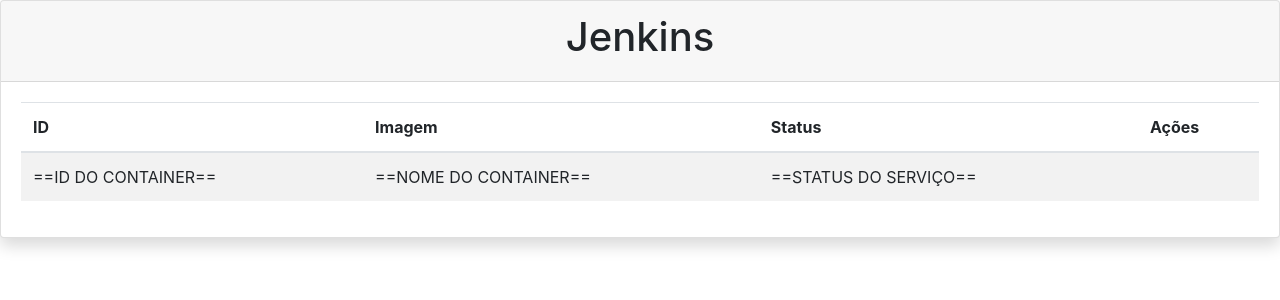
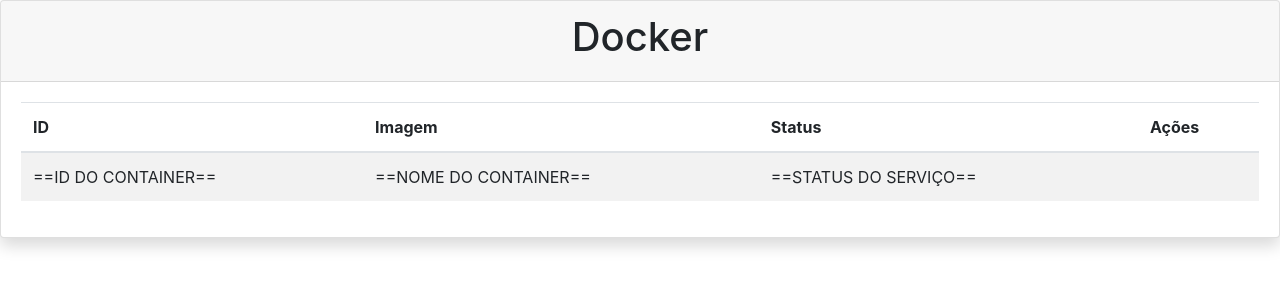
Before and after one commit to sussusinha/dashboard, a Flask app: page /docker in a window 1280 px wide. Shown: the top 300 px of the page. Run offline with Flask 2, Linux system fonts and the light colour scheme; some libraries are stand-ins or nearby versions.

Commit message:
Aula 3.2

```diff
--- a/templates/docker.html
+++ b/templates/docker.html
@@ -3,7 +3,7 @@
 {% block content %}
 <div class="card shadow">
   <div class="card-header">
-    <h1 align="center">Jenkins</h1>
+    <h1 align="center">Docker</h1>
   </div>
   <div class="card-body">
     <table class="table table-striped">
```
Also changed, not shown: 2 other files.
